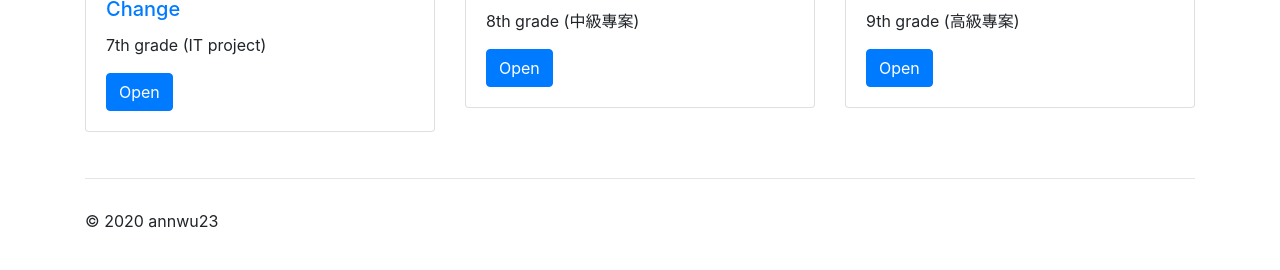
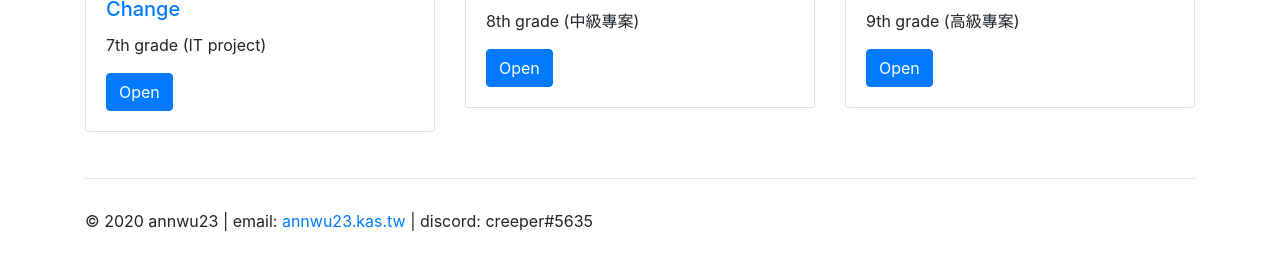
Before and after one commit to annwu23/annwu23.github.io, a plain HTML site: page index.html in a window 1280 px wide. Shown: the part 612-882 px from the top of the page. Drawn offline with nearby package versions, Linux system fonts and the light colour scheme.

Commit message:
Added email and discord username to footer

```diff
--- a/index.html
+++ b/index.html
@@ -78,7 +78,7 @@
       </main>
       <hr>
       <footer class="footer">
-        <p>&copy; 2020 annwu23</p>
+        <p>&copy; 2020 annwu23 | email: <a href="mailto:annwu23.kas.tw">annwu23.kas.tw</a> | discord: creeper#5635</a></p>
       </footer>
     </div> <!-- end class="container" -->
     <!-- snarp-like code -->
```
Also changed, not shown: 1 other file.
